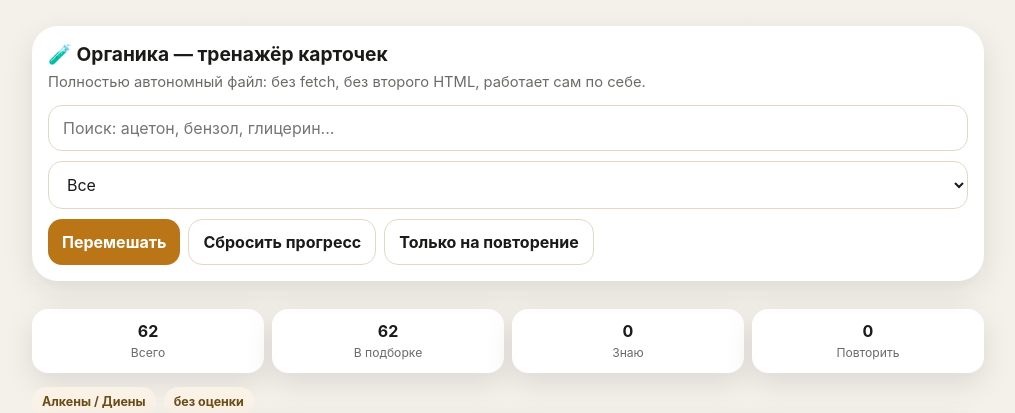
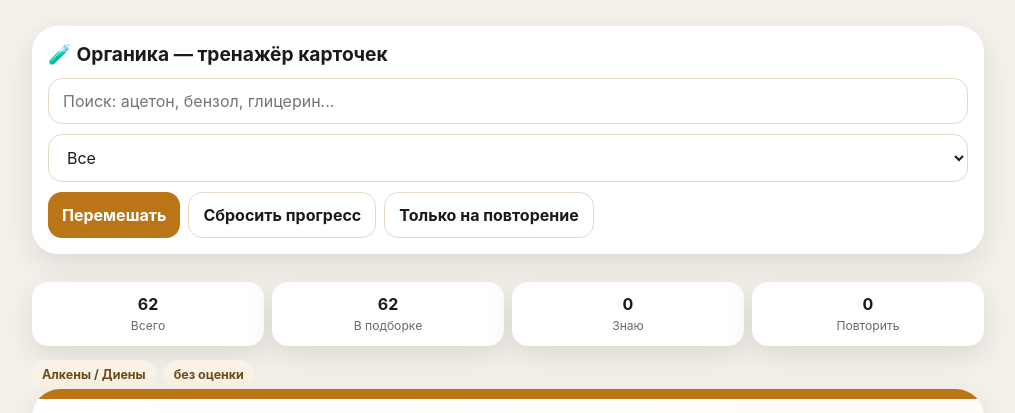
Before and after one commit to DianchikGr/org-shpora, a plain HTML site: page index.html in a window 1280 px wide. Shown: the top 413 px of the page, without its empty margins (132-1147 px from the left). Drawn offline with Linux system fonts and the light colour scheme.

Commit message:
index.html

```diff
--- a/index.html
+++ b/index.html
@@ -73,7 +73,6 @@
     <div class="topbar">
       <div class="hero">
         <h1>🧪 Органика — тренажёр карточек</h1>
-        <div class="sub">Полностью автономный файл: без fetch, без второго HTML, работает сам по себе.</div>
         <div class="controls">
           <input id="search" class="input" placeholder="Поиск: ацетон, бензол, глицерин..." />
           <div class="row">
```
